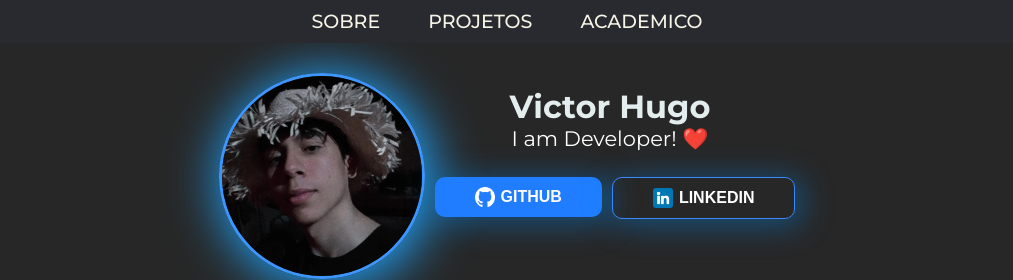
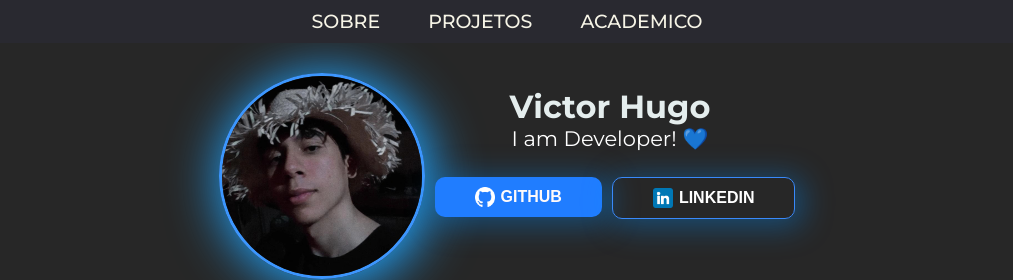
Before and after one commit to VictorHugofny/Portifolio-React, a React (Create React App) app: page / in a window 1280 px wide. Shown: the top 280 px of the page, without its empty margins (133-1146 px from the left). Built offline with nearby package versions, Linux system fonts and the light colour scheme; no server answers.

Commit message:
Update index.js

```diff
--- a/src/componentes/Sobre/index.js
+++ b/src/componentes/Sobre/index.js
@@ -23,7 +23,7 @@ function Sobre(){
 
                     <div data-aos="fade-up" data-aos-duration = "900">
                         <h1>{sobre.name}</h1>
-                        <p class="line anim-typewriter">I am Developer! ❤️</p>
+                        <p class="line anim-typewriter">I am Developer! 💙</p>
 
                         <div className='button'>
                             <a target="_blank" href="https://github.com/VictorHugofny"><button className='buttonsPerfil' id="primeiroButton"> <img src={github} width='20px'></img> GITHUB</button></a>
```
